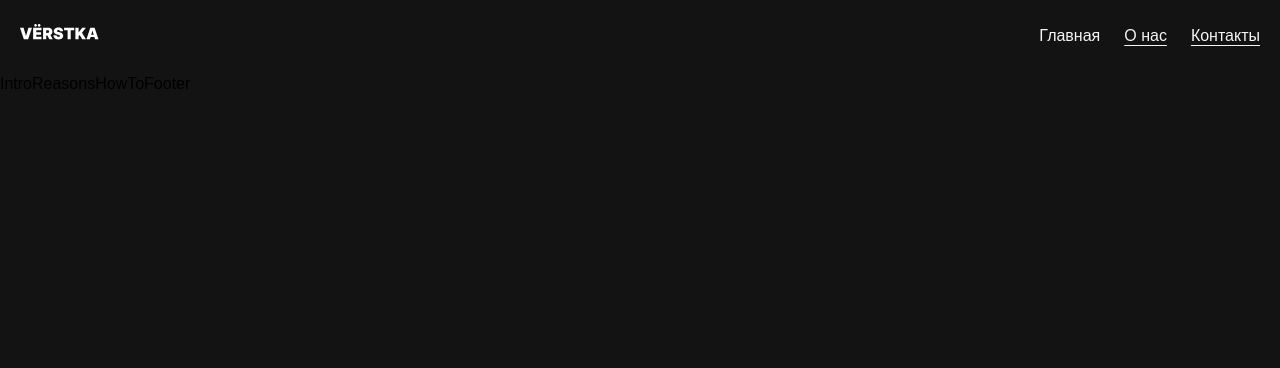
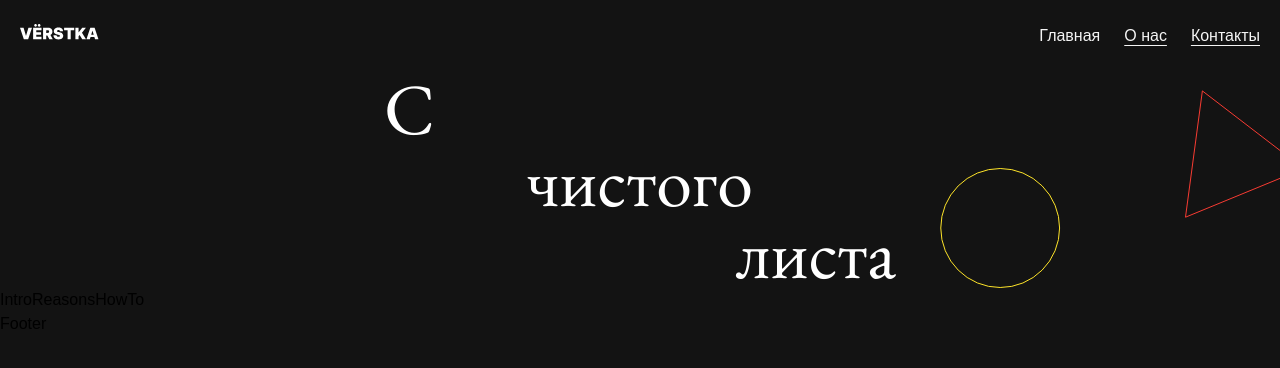
Before and after one commit to CyrilLaz/from-scratch, a Next.js app: page / in a window 1280 px wide. Shown: the top 368 px of the page. Built offline with nearby package versions, Linux system fonts and the light colour scheme.

Commit message:
feat: cover

```diff
--- a/app/components/Layout/Layout.tsx
+++ b/app/components/Layout/Layout.tsx
@@ -8,7 +8,7 @@ interface ILayout {
 export const Layout: FC<ILayout> = ({ children, className }) => {
     return (
         <div className={className}>
-            <div className="container">{children}</div>
+            <div className="container relative">{children}</div>
         </div>
     )
 }
--- /dev/null
+++ b/app/components/blocks/Cover/Cover.module.scss
@@ -0,0 +1,19 @@
+.cover {
+    &__bg {
+        @apply image-like-bg absolute right-0 bottom-0 z-0;
+    }
+
+    &__title {
+        @apply relative font-garamond mx-auto text-white text-7xl flex flex-col z-10 max-w-lg;
+
+        > span:first-of-type {
+            @apply uppercase;
+        }
+        > span:nth-of-type(2n) {
+            text-align: center;
+        }
+        > span:nth-of-type(3n) {
+            text-align: end;
+        }
+    }
+}
--- /dev/null
+++ b/app/components/blocks/Cover/Cover.tsx
@@ -0,0 +1,22 @@
+import { FC } from 'react'
+import styles from './Cover.module.scss'
+import { Layout } from 'components/Layout/Layout'
+import Image from 'next/image'
+import coverImage from '@/assets/images/cover.svg'
+
+export const Cover: FC = () => {
+    // console.log(coverImage);
+
+    return (
+        <Layout>
+            <section className={styles.cover}>
+                <Image alt="" src={coverImage} className={styles.cover__bg} />
+                <h1 className={styles.cover__title}>
+                    <span>c</span>
+                    <span>чистого</span>
+                    <span>листа</span>
+                </h1>
+            </section>
+        </Layout>
+    )
+}
--- a/pages/index.tsx
+++ b/pages/index.tsx
@@ -1,13 +1,17 @@
 import '@/assets/slyles/globals.scss'
+import { Cover } from 'components/blocks/Cover/Cover'
 import { Header } from 'components/blocks/Header/Header'
 
 export default function Home() {
     return (
         <>
             <Header />
-            {'Intro'}
-            {'Reasons'}
-            {'HowTo'}
+            <main>
+                <Cover />
+                {'Intro'}
+                {'Reasons'}
+                {'HowTo'}
+            </main>
             {'Footer'}
         </>
     )
--- a/tailwind.config.ts
+++ b/tailwind.config.ts
@@ -1,6 +1,9 @@
 import type { Config } from 'tailwindcss'
 import plugin from 'tailwindcss/plugin'
 import colors from 'tailwindcss/colors'
+// import coverImage from '@/assets/images/cover.svg'
+
+// console.log(coverImage);
 
 const primaryColor = '#131313'
 const config: Config = {
@@ -10,7 +13,7 @@ const config: Config = {
     ],
     theme: {
         container: {
-            padding:'1.25rem'
+            padding: '1.25rem',
         },
 
         extend: {
@@ -34,7 +37,7 @@ const config: Config = {
         },
     },
     plugins: [
-        plugin(({ addComponents, theme }) => {
+        plugin(({ addComponents, addUtilities, theme }) => {
             addComponents({
                 '.centred-block': { display: 'flex', margin: '0 auto' },
                 '.text-link': {
@@ -53,7 +56,14 @@ const config: Config = {
                         textDecorationLine: 'none',
                     },
                 },
-            })
+            }),
+                addUtilities({
+                    '.image-like-bg': {
+                        objectPosition: 'center',
+                        objectFit: 'cover',
+                        pointerEvents: 'none',
+                    },
+                })
         }),
     ],
 }
```
